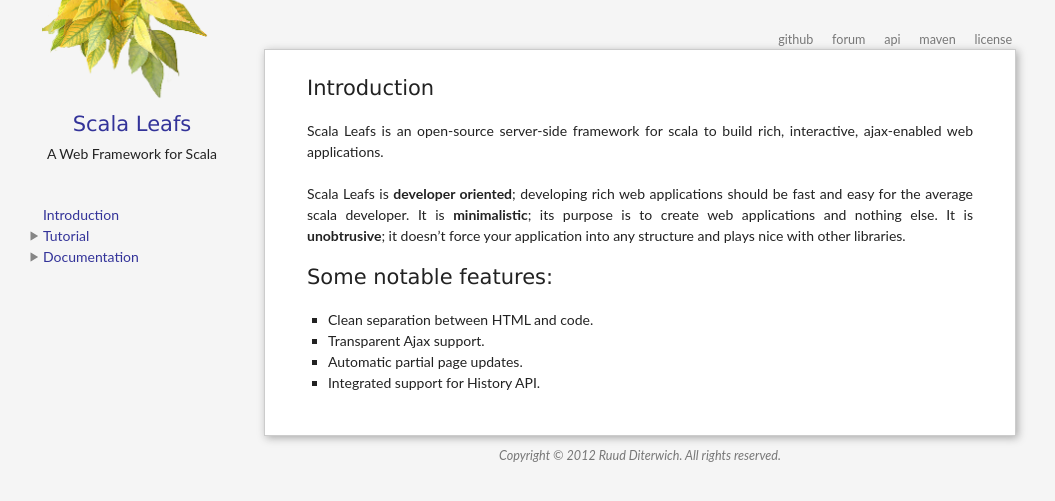
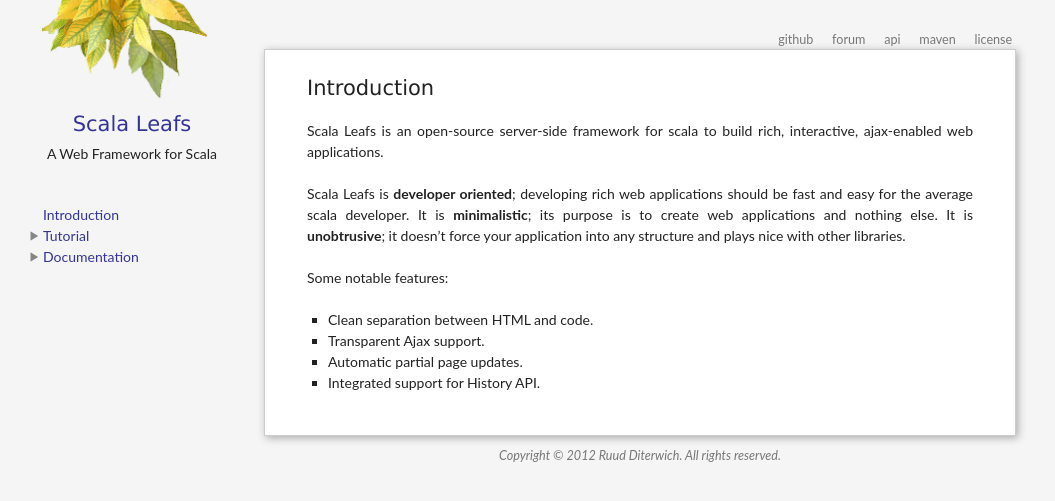
Before and after one commit to scalastuff/scalaleafs, a Jekyll site: the page built from index.md, in a window 1280 px wide. Shown: the top 501 px of the page, without its empty margins (0-1055 px from the left). Built offline with Jekyll 4.4.1, drawn with Linux system fonts in a browser that asks for light colours.

```diff
--- a/index.md
+++ b/index.md
@@ -9,7 +9,7 @@ Scala Leafs is an open-source server-side framework for scala to build rich, int
 Scala Leafs is **developer oriented**; developing rich web applications should be fast and easy for the average scala developer. It is **minimalistic**; its purpose is to create web applications and nothing else. It is **unobtrusive**; it doesn't force your application into any structure and plays nice with other libraries.
 
 
-### Some notable features:
+Some notable features:
 
 - Clean separation between HTML and code.
 - Transparent Ajax support.
```
